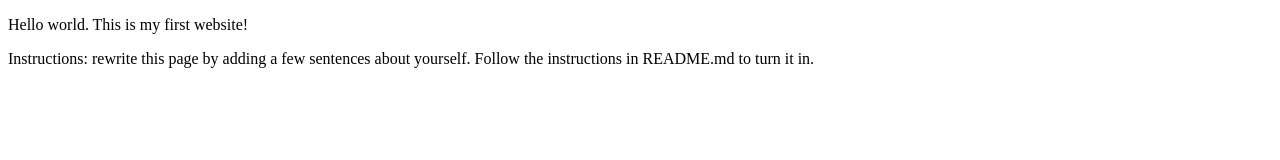
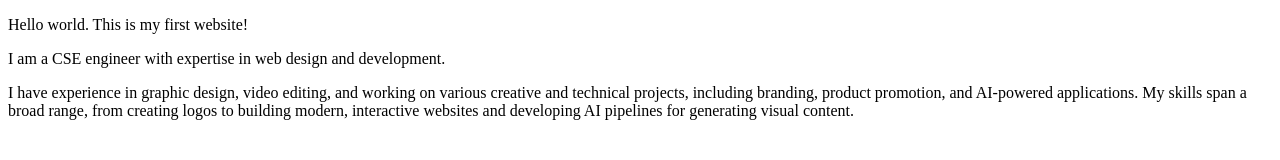
Before and after one commit to Beast9344/webdev_lab1, a plain HTML site: page index.html in a window 1280 px wide. Drawn offline with Linux system fonts and the light colour scheme.

Commit message:
Update index.html

```diff
--- a/index.html
+++ b/index.html
@@ -6,6 +6,9 @@
 </head>
 <body>
   <p>Hello world. This is my first website!</p>
-  <p>Instructions: rewrite this page by adding a few sentences about yourself. Follow the instructions in README.md to turn it in.</p>
+  <p>I am a CSE engineer with expertise in web design and development.</p>
+  <p> I have experience in graphic design, video editing,
+     and working on various creative and technical projects, including branding, product promotion, and AI-powered applications.
+     My skills span a broad range, from creating logos to building modern, interactive websites and developing AI pipelines for generating visual content.</p>
 </body>
 </html>
```
